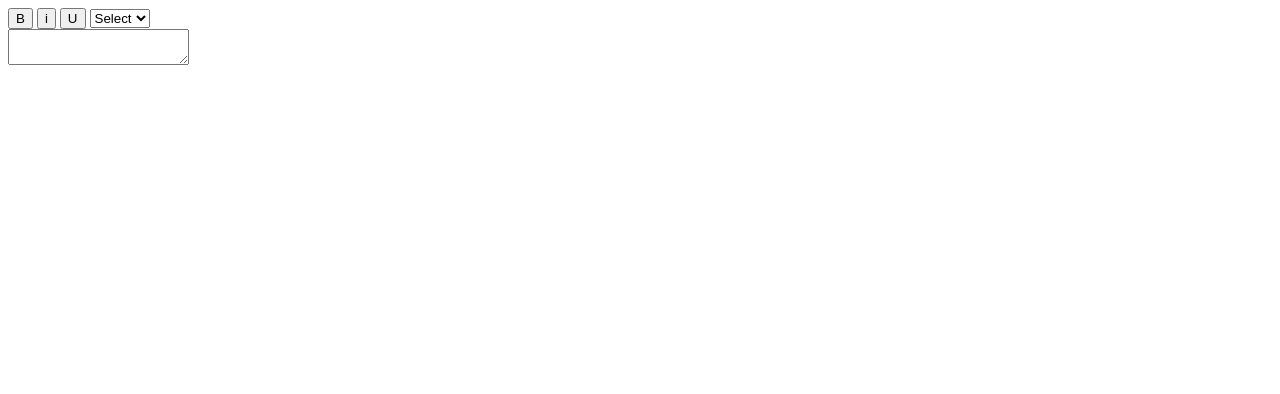
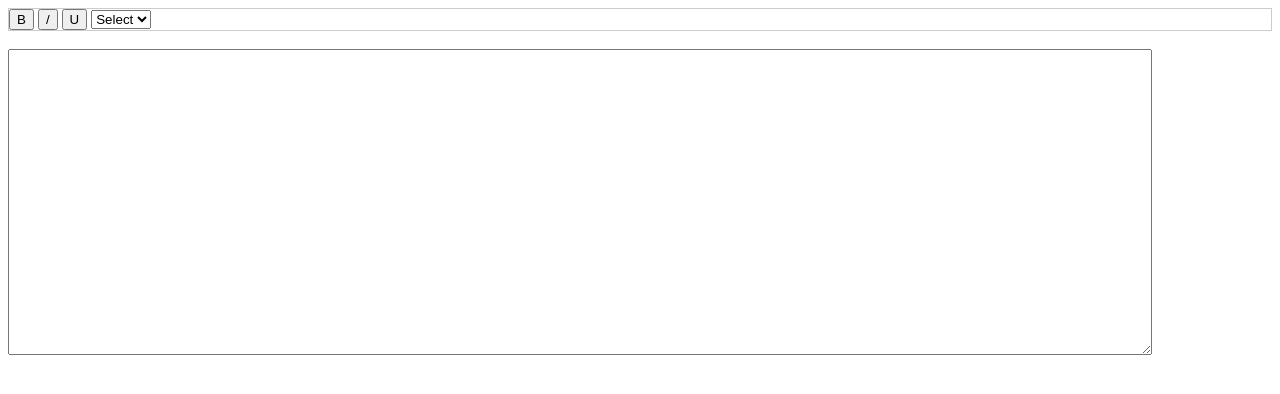
Before and after one commit to AmanSultanBaig/TextEditor-with-Javascript, a plain HTML site: page Editor/index.html in a window 1280 px wide. Drawn offline with Linux system fonts and the light colour scheme.

Commit message:
Update index.html

```diff
--- a/Editor/index.html
+++ b/Editor/index.html
@@ -5,12 +5,15 @@
     <meta charset="UTF-8">
     <meta name="viewport" content="width=device-width, initial-scale=1.0">
     <meta http-equiv="X-UA-Compatible" content="ie=edge">
+    <!-- external css file for editor layout -->
+    <link rel="stylesheet" type="text/css" href="style.css"/>
     <title>Document</title>
 </head>
 
 <body>
+    <div id="header">
         <button id="bold">B</button>
-    <button id="italic">i</button>
+        <button id="italic">/</button>
         <button id="underline">U</button>
 
         <select onchange="selectOption()" id="selectOption">
@@ -27,8 +30,11 @@
             <option>38</option>
             <option>44</option>
         </select>
+    </div>
     <br />
     <textarea id="editor"></textarea>
 </body>
+<!-- external script file for functionlity of editor -->
 <script type="text/javascript" src="editor-script.js"></script>
+
 </html>
```
Lines whose indentation alone changed are shown as unchanged.
